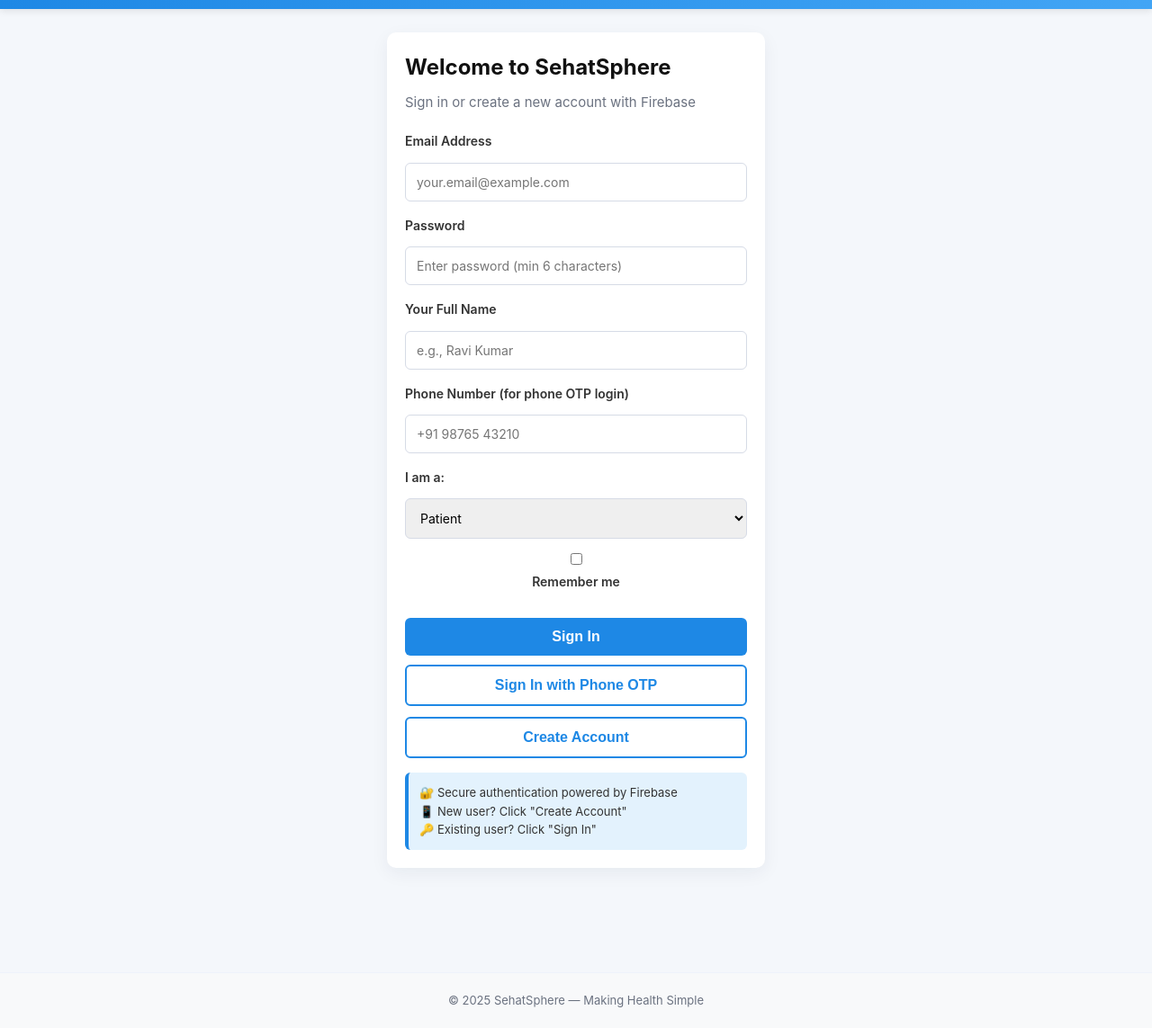
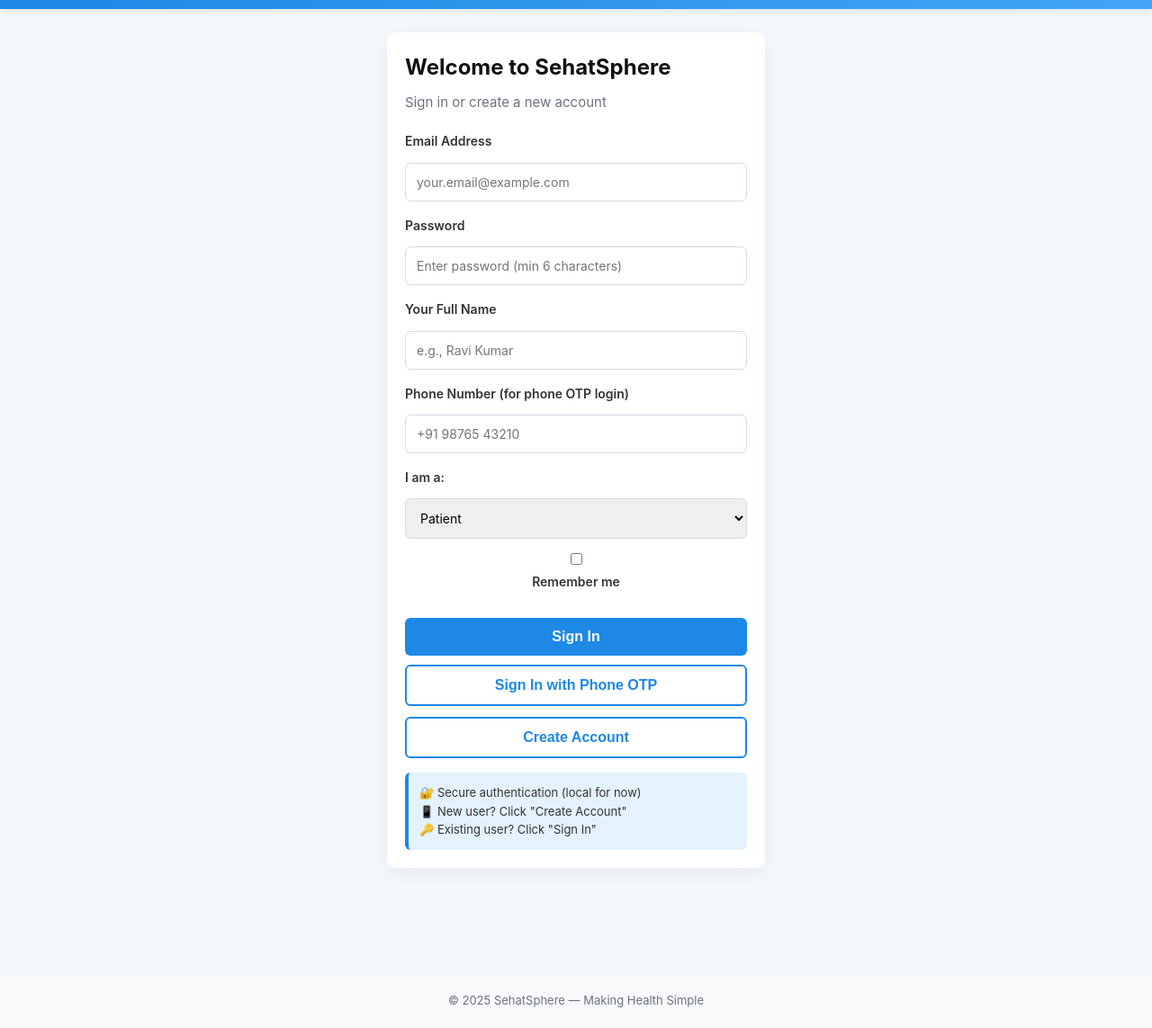
Before and after one commit to Krishna2916/SehatSphere, a plain HTML site: page index.html in a window 1280 px wide. Shown: the part 54-1197 px from the top of the page at 90% size. Drawn offline with Linux system fonts and the light colour scheme; no server answers.

Commit message:
Update login copy to remove Firebase wording

```diff
--- a/index.html
+++ b/index.html
@@ -30,7 +30,7 @@
     <!-- LOGIN SECTION -->
     <section id="loginSection" class="card login-card">
       <h2>Welcome to SehatSphere</h2>
-      <p class="subtitle-text">Sign in or create a new account with Firebase</p>
+      <p class="subtitle-text">Sign in or create a new account</p>
 
       <div class="form-group">
         <label for="emailInput">Email Address</label>
@@ -73,7 +73,7 @@
       <button id="signupBtn" class="btn-secondary" style="margin-top: 12px;">Create Account</button>
 
       <p class="info-note" style="margin-top: 16px;">
-        🔐 Secure authentication powered by Firebase<br>
+        🔐 Secure authentication (local for now)<br>
         📱 New user? Click "Create Account"<br>
         🔑 Existing user? Click "Sign In"
       </p>
```
